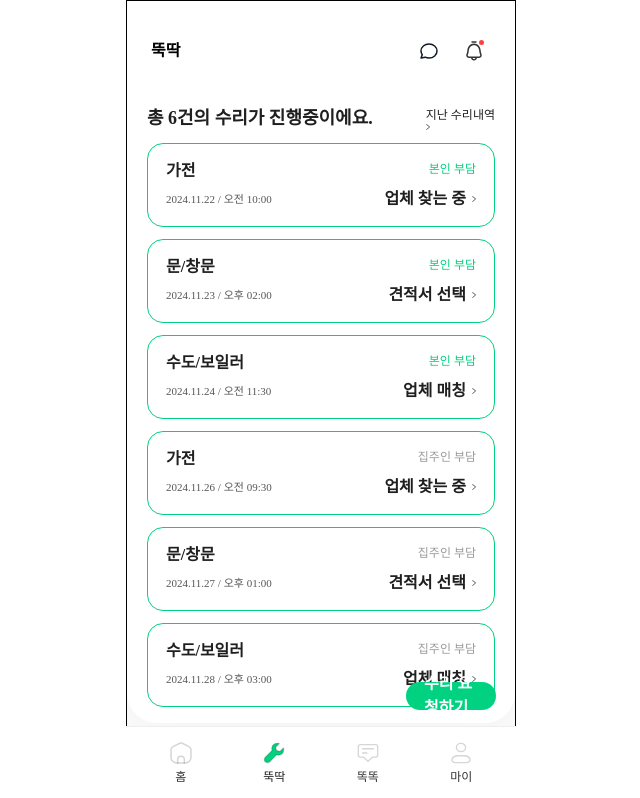
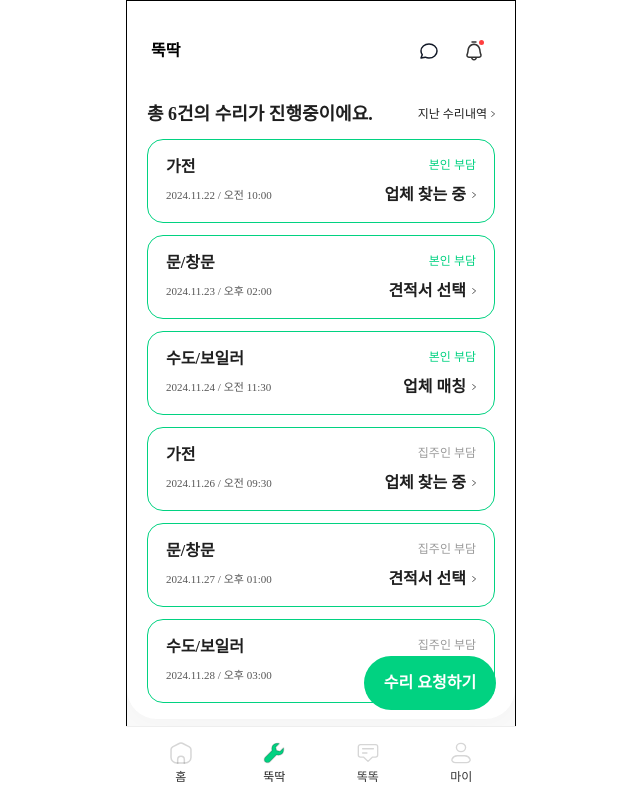
Before and after one commit to HotKeTok/HotKeTok-FE, a React (Vite) app: page /repair in a window 1280 px wide. Shown: the top 798 px of the page, without its empty margins (319-959 px from the left). Built offline with nearby package versions, Linux system fonts and the light colour scheme; a web font is replaced by a local one.

Commit message:
refactor: 스크롤 바 숨김처리, 뚝딱 메인페이지 스크롤 적용

```diff
--- a/src/components/common/PageHeader.jsx
+++ b/src/components/common/PageHeader.jsx
@@ -4,11 +4,11 @@ import styled from 'styled-components';
 import IconChat from '../../assets/common/icon-chat.svg?react';
 import { useNavigate } from 'react-router-dom';
 
-export default function PageHeader({ leftComponent, isLightVersion = false }) {
+export default function PageHeader({ leftComponent, isLightVersion = false, background }) {
   const navigate = useNavigate();
 
   return (
-    <Container>
+    <Container background={background}>
       {leftComponent}
       <BtnContainer>
         <IconChat
@@ -26,11 +26,11 @@ export default function PageHeader({ leftComponent, isLightVersion = false }) {
 const Container = styled.div`
   width: auto;
   padding: 28px 24px;
-
   display: flex;
   flex-direction: row;
   justify-content: space-between;
   align-items: center;
+  background: ${({ background }) => background || 'transparent'};
 
   ${typo('subtitle1')}
 `;
--- a/src/styles/layout.jsx
+++ b/src/styles/layout.jsx
@@ -1,13 +1,24 @@
 import styled from 'styled-components';
 
 /** 공통 상수 */
-export const HIDE_BOTTOM_BAR_PATHS = ['/splash', '/signIn', '/signUp', '/initprocess', '/main/notice', '/main/notice', '/request-repair','/repair-progress', '/repair-history','/contractor-profile','/write-review',];
+export const HIDE_BOTTOM_BAR_PATHS = [
+  '/splash',
+  '/signIn',
+  '/signUp',
+  '/initprocess',
+  '/main/notice',
+  '/main/notice',
+  '/request-repair',
+  '/repair-progress',
+  '/repair-history',
+  '/contractor-profile',
+  '/write-review',
+];
 export const HIDE_HEADER_PATHS = [];
 
 export const CONTAINER_WIDTH = '390px';
 export const BOTTOM_BAR_HEIGHT = '74px';
 export const TOP_BAR_HEIGHT = '100px'; // 필요시 사용
-
 
 export const AppShell = styled.div`
   --inset-b: env(safe-area-inset-bottom, 0px);
@@ -46,7 +57,7 @@ export const MainContainer = styled.main`
   }
   &::-webkit-scrollbar-thumb {
     border-radius: 4px;
-    background: rgba(0,0,0,0.15);
+    background: rgba(0, 0, 0, 0.15);
   }
 `;
 
@@ -78,13 +89,13 @@ export const BottomBar = styled.footer`
 export const Page = styled.section`
   width: 100%;
   padding-bottom: ${BOTTOM_BAR_HEIGHT}; // 전체 페이지에서 바텀바를 가리지 않기 위함
-`
+`;
 
 // 1-2. 페이지에서 사용하는 최상단 컴포넌트, 바텀바 없음
 export const PageNoBottomBar = styled.section`
   width: 100%;
   padding-bottom: 0; // 바텀바 없는 페이지용
-`
+`;
 
 // 2-1. 바텀바 있는 페이지에서 스크롤 필요한 경우 사용
 // 주의: Page로 감싸고, 헤더와 같은 레벨에 import하여 사용.
@@ -97,6 +108,19 @@ export const ScrollableContent = styled.section`
   overflow-y: scroll;
   -webkit-overflow-scrolling: touch;
   overscroll-behavior: contain;
+
+  /* 스크롤바 숨기기 (크로스 브라우징) */
+
+  /* Chrome, Safari, Opera */
+  &::-webkit-scrollbar {
+    display: none;
+  }
+
+  /* Firefox */
+  scrollbar-width: none;
+
+  /* IE, Edge (구버전은 지원 안 될 수도 있음) */
+  -ms-overflow-style: none;
 `;
 
 // 2-2. 바텀바 없는 페이지에서 스크롤 가능한 컨테이너로 사용
--- a/src/templates/repair/RepairHomeTemplate.jsx
+++ b/src/templates/repair/RepairHomeTemplate.jsx
@@ -3,6 +3,7 @@ import PageHeader from '../../components/common/PageHeader';
 import styled from 'styled-components';
 import { color, typo } from '../../styles/tokens';
 import { Column, Row } from '../../styles/flex';
+import { Page, ScrollableContent } from '../../styles/layout';
 
 import RequestBanner from '../../components/repair/repair-home/RequestBanner';
 import ContractorAd from '../../components/repair/repair-home/ContractorAd';
@@ -20,10 +21,10 @@ export default function RepairHomeTemplate() {
   const goProgress = id => nav(`/repair-progress?id=${encodeURIComponent(id)}`);
 
   return (
-    <Screen>
+    <Page>
+      <PageHeader leftComponent="뚝딱" background={'#fff'} />
+      <ScrollableContent>
         <TopSurface>
-        <PageHeader leftComponent="뚝딱" />
-
           <RowWrapper>
             <StatusText>
               {hasActive
@@ -34,7 +35,6 @@ export default function RepairHomeTemplate() {
               지난 수리내역 <Chevron src={iconChevron} />
             </MoveRepairHistory>
           </RowWrapper>
-
           {hasActive && (
             <CardsWrap>
               <Column $gap={12}>
@@ -76,15 +76,12 @@ export default function RepairHomeTemplate() {
         <RequestFab type="button" aria-label="수리 요청하기" onClick={() => nav('/request-repair')}>
           수리 요청하기
         </RequestFab>
-    </Screen>
+      </ScrollableContent>
+    </Page>
   );
 }
 
 /* ===== styles ===== */
-const Screen = styled.div`
-  position: relative;
-`;
-
 const TopSurface = styled.div`
   background: #fff;
   border-radius: 0 0 30px 30px;
@@ -96,7 +93,6 @@ const RowWrapper = styled(Row)`
   justify-content: space-between;
   padding: 0 20px;
   align-items: center;
-  margin-top: 4px;
 `;
 
 const StatusText = styled.div`
@@ -108,7 +104,10 @@ const MoveRepairHistory = styled.div`
   ${typo('caption1')}
   color: ${color('grayscale.800')};
   cursor: pointer;
-  user-select: none;
+  display: inline-flex; // ✅ 텍스트 + 이미지 줄바꿈 방지
+  align-items: center;
+  gap: 4px; // ✅ 아이콘 간격 조정
+  white-space: nowrap; // ✅ 전체 줄바꿈 방지
 `;
 
 const CardsWrap = styled.div`
@@ -172,7 +171,7 @@ const RecommandSub = styled.div`
 const Wrapper = styled.div`
   display: flex;
   flex-direction: column;
-  padding: 30px 0 0 24px;
+  padding: 30px 0 30px 24px;
   gap: 16px;
 `;
 
@@ -182,10 +181,11 @@ const RequestFab = styled.div`
   bottom: calc(env(safe-area-inset-bottom, 0) + var(--bar-h, 56px) + 16px);
   z-index: 1000;
 
+  white-space: nowrap; // ✅ 줄바꿈 방지
   ${typo('button1')}
   display: flex;
-  width: 90px;
-  height: 25px;
+  width: 132px;
+  height: 54px;
   justify-content: center;
   align-items: center;
   padding: 14px 18px;
```
Lines whose indentation alone changed are shown as unchanged.
